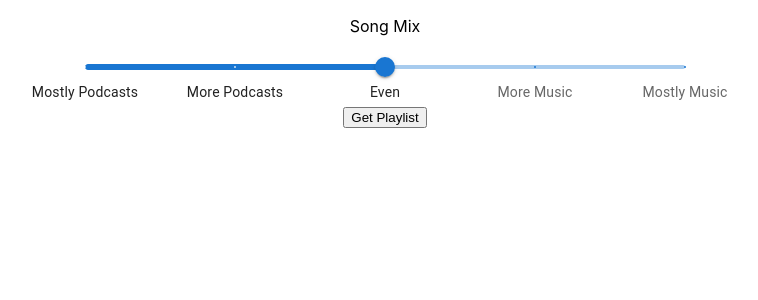
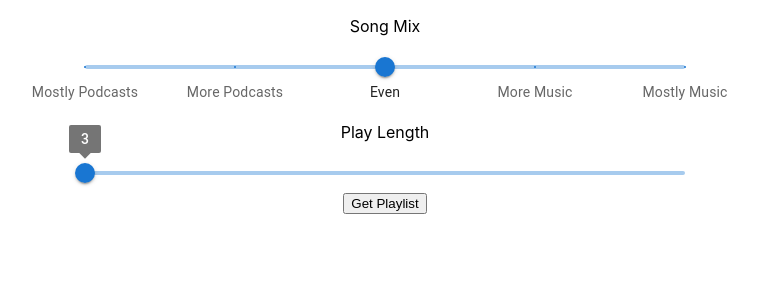
Before and after one commit to StevieC7/longify, a React (Create React App) app: page /make in a window 1280 px wide. Shown: the top 300 px of the page, without its empty margins (255-1013 px from the left). Built offline with nearby package versions, Linux system fonts and the light colour scheme.

Commit message:
Add slider for playlist length

```diff
--- a/src/components/Configurator.jsx
+++ b/src/components/Configurator.jsx
@@ -2,7 +2,7 @@ import { useState } from "react";
 import { Slider } from "@mui/material";
 
 export default function Configurator({setUserConfig}) {
-    const initialFormState = {}
+    const initialFormState = {songMix: 50, playLength: 3}
     const [formState, setFormState] = useState(initialFormState)
 
     console.log("Configurator has token:",localStorage.getItem('accessToken'))
@@ -43,8 +43,8 @@ export default function Configurator({setUserConfig}) {
     return(
         <div className="configuration">
             {/* Add form here for user to configure their options */}
-            <p>Song Mix</p>
             <div style={{maxWidth: '600px', margin: 'auto'}}>
+                <p>Song Mix</p>
                 <Slider
                     name="songMix"
                     aria-label="Percent Songs"
@@ -52,9 +52,22 @@ export default function Configurator({setUserConfig}) {
                     onChange={(e) => handleChange(e)}
                     valueLabelDisplay='off'
                     step={10}
+                    track={false}
                     marks={songMixMarks}
                     min={30}
-                    max={70} />
+                    max={70}
+                    />
+                <p>Play Length</p>
+                <Slider
+                    name="playLength"
+                    aria-label="Time to Fill"
+                    defaultValue={3}
+                    onChange={(e) => handleChange(e)}
+                    valueLabelDisplay='on'
+                    step={1}
+                    min={3}
+                    max={12}
+                />
             </div>
             <button onClick={() => handleClick()}>Get Playlist</button>
         </div>
```
